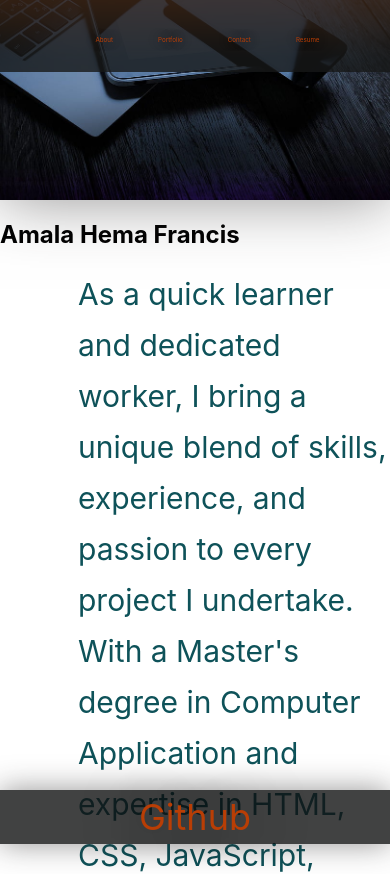
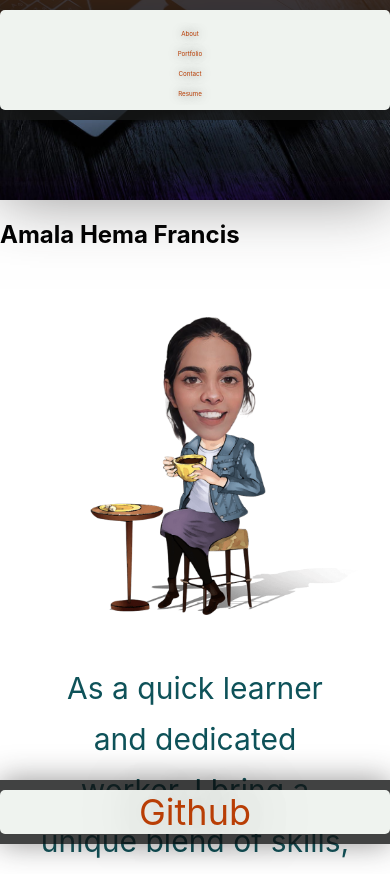
Before and after one commit to amalahema/Portfolio_React, a React (Create React App) app: page / in a window 390 px wide. Shown: the top 874 px of the page. Built offline with nearby package versions, Linux system fonts and the light colour scheme.

Commit message:
responsive webpage added

```diff
--- a/src/Components/Navbar/index.js
+++ b/src/Components/Navbar/index.js
@@ -1,4 +1,5 @@
 import React from 'react';
+import '../../index.css';
 
 function Navbar(props) {
   const {currentPage, handlePageChange} = props;
--- a/src/Components/Portfolio/index.js
+++ b/src/Components/Portfolio/index.js
@@ -25,7 +25,7 @@ function Portfolio() {
           <p>
             This is an event planner website built on the MERN (MongoDB, Express.js, React, Node.js) stack, with MongoDB used as the backend database. GraphQL can be seamlessly integrated into this stack to handle the API layer and facilitate the functionality of adding, updating, and deleting events.
             <br />
-            Check out the project demo<a href = "https://drive.google.com/file/d/1sdOABqQi1sd_dAC7opwpk5fzljxo-ce6/view"> here </a>
+            Check out the project demo <a href = "https://drive.google.com/file/d/1sdOABqQi1sd_dAC7opwpk5fzljxo-ce6/view" > here </a>
           </p>
         </div>
 
@@ -68,6 +68,7 @@ function Portfolio() {
             />
           </a>
         </div>
+
         <div className="project-summary">
           <h4>Workout Dashboard</h4>
           <p>
--- a/src/index.css
+++ b/src/index.css
@@ -173,7 +173,25 @@ footer {
   border-radius: 5px;
   font-size: 23px;
 }
+nav {
+ display:flex;
+}
+ul {
+  list-style: none;
+  display: flex;
+  margin: 0;
+  padding: 0;
+}
 
+li {
+  margin-right: 20px;
+}
+
+a {
+  color: #333;
+  text-decoration: none;
+  font-size: 16px;
+}
 .resume-text:hover {
   background-color: #d96029;
 }
@@ -259,3 +277,147 @@ footer {
   background-color: rgba(255, 255, 255, 0.75);
 
 }
+/*media queriers for different viewport*/
+/* Medium screens (tablets) */
+@media (max-width: 768px) {
+  .intro-info {
+    flex-direction: column;
+    align-items: center;
+  }
+
+  .about-me {
+    font-size: 18px;
+    margin-top: 20px;
+  }
+  .contact {
+    flex-direction: column;
+  }
+
+  .contact-info,
+  .contact-form {
+    flex-basis: 100%;
+    margin-bottom: 20px;
+  }
+  footer {
+    padding: 15px 0;
+  }
+
+
+  .logo {
+    font-size: 20px;
+  }
+
+ nav  {
+    flex-direction: column; /* Add this to stack the li elements in a column */
+
+  }
+  nav ul
+  {
+    flex-direction: column;
+    padding: 10px;
+    background-color: #eff3ef;
+    border-radius: 5px;
+    padding: 10px 0;
+    width: 100%; /* Take full width of the page */
+
+  }
+
+  nav ul li {
+    margin: 5px 0;
+
+  }
+ nav ul li a
+ {
+    font-size:50px;
+    width: 100%;
+  }
+  .project-info {
+    flex-direction: column; /* Stack the project info in a column */
+    align-items: center; /* Center the project info horizontally */
+  }
+
+  .project-img,
+  .project-summary {
+    flex-basis: 100%; /* Set the width to 100% for both image and summary containers */
+  }
+
+  h4 {
+    font-size: 20px; /* Reduce font size for mobile screens */
+  }
+
+  p {
+    font-size: 14px; /* Reduce font size for mobile screens */
+  }
+
+
+
+}
+
+/* Small screens (mobile phones) */
+@media (max-width: 480px) {
+  .intro-info {
+
+    flex-direction: column;
+    align-items: center;
+  }
+
+  .intro-img {
+    margin-bottom: 20px;
+  }
+
+  .about-me {
+    font-size: 16px;
+    text-align: center;
+  }
+  .contact {
+    padding: 10px;
+  }
+
+  .contact-info,
+  .contact-form {
+    margin-bottom: 10px;
+  }
+  footer {
+    padding: 10px 0;
+  }
+
+  nav ul li {
+    margin: 0 5px;
+  }
+
+  nav ul li a {
+    font-size: 16px;
+  }
+  header {
+    flex-direction: column;
+  }
+
+  .logo {
+    font-size: 18px;
+    margin-bottom: 10px;
+  }
+
+  .navigation {
+    display: flex;
+    flex-direction: column;
+    align-items: center;
+  }
+
+  .nav-item {
+    margin: 5px;
+  }
+  a {
+    font-size: 14px;
+  }
+  .project-info {
+    margin-bottom: 15px; /* Reduce the margin for smaller screens */
+  }
+
+  h4 {
+    font-size: 18px; /* Further reduce font size for smaller screens */
+  }
+
+  p {
+    font-size: 12px; /* Further reduce font size for smaller screens */
+  }
+}
```
Also changed, not shown: learning.txt, 1 other file (tests, documents, lock files or other folders).
